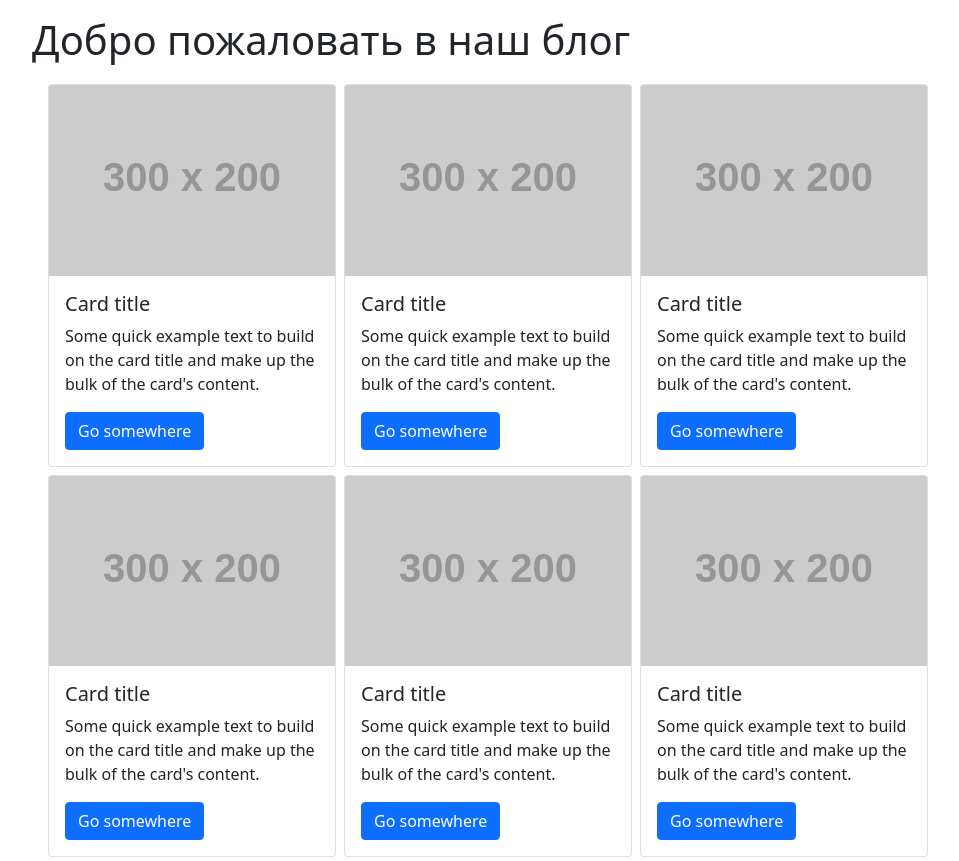
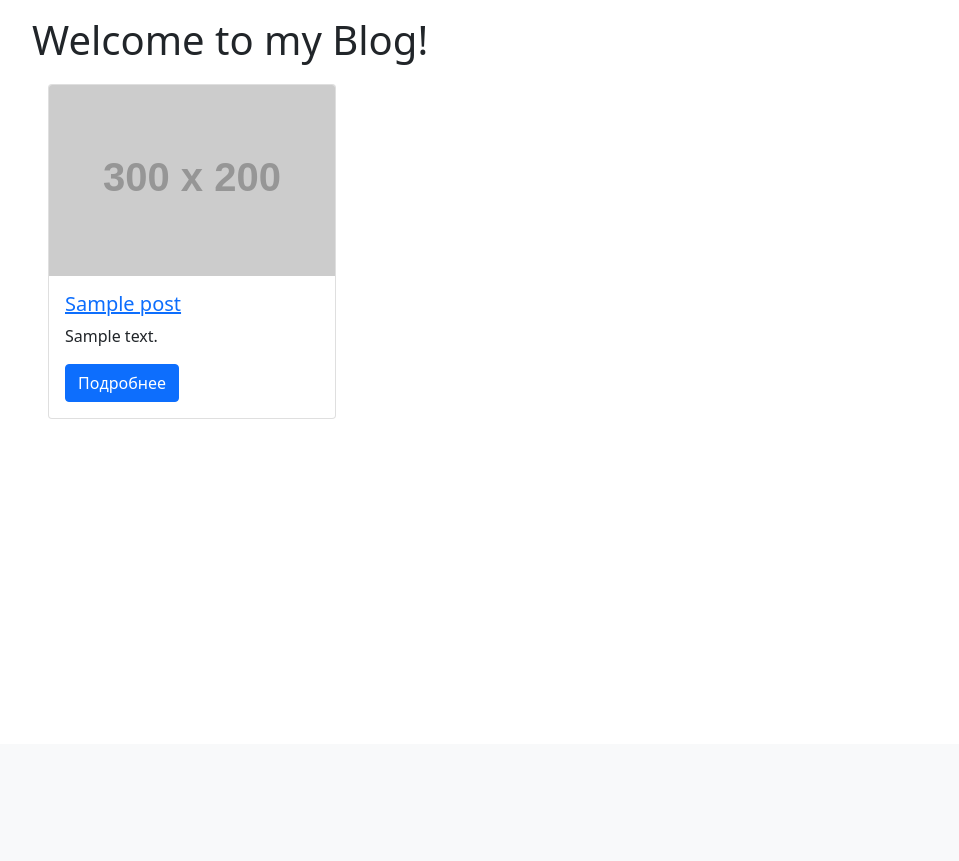
Before and after one commit to nlpepsicola88/php-blog, a PHP site: template templates/index.twig in a window 1280 px wide. Shown: the part 56-917 px from the top of the page, without its empty margins (50-1009 px from the left). After the commit the page ends 475 px from the top, so only its background shows below. Run offline with PHP 8.4, Linux system fonts and the light colour scheme; the template is opened without the code that fills it: most values are stand-ins (such as "Sample title", 1, 10 or a date in 2020); grey boxes labelled with a size stand in for pictures from a placeholder-image service; some libraries are stand-ins or nearby versions.

Commit message:
add PostsListWithContent

```diff
--- a/templates/index.twig
+++ b/templates/index.twig
@@ -1,76 +1,30 @@
 {% extends 'base.twig' %}
+
 {% block body %}
-
 <div class="container">
-   <h1 class=' mb-3 mt-3 '>Добро пожаловать в наш блог</h1>
-   <div class="container row  row-cols-auto">
-      <div class='p-1'>
+   <h1 class="mb-3 mt-3">Welcome to my Blog!</h1>
+   {% set rowCount = 1 %}
+   {% for post in posts %}
+      {% if rowCount == 1 %}
+         <div class="container row row-cols-auto">
+      {% endif %}
+      <div class="p-1">
          <div class="card" style="width: 18rem;">
-         <img src="https://dummyimage.com/300x200/6cabe6/ffffff.png" class="card-img-top" alt="...">
+            <img src="https://dummyimage.com/300x200/5b76ba/ffffff" class="card-img-top" alt="{{ post.title|escape }}">
             <div class="card-body">
-               <h5 class="card-title">Card title</h5>
-               <p class="card-text">Some quick example text to build on the card title and make up the bulk of the card's content.</p>
-               <a href="blog-post-1" class="btn btn-primary">Go somewhere</a>
+               <a href="{{ post.url_key }}"><h5 class="card-title">{{ post.title|escape }}</h5></a>
+               <p class="card-text">{{ post.description|escape }}</p>
+               <a href="{{ post.url_key }}" class="btn btn-primary">Подробнее</a>
             </div>
          </div>
       </div>
-
-      <div class='p-1'>
-         <div class="card" style="width: 18rem;">
-         <img src="https://dummyimage.com/300x200/6cabe6/ffffff.png" class="card-img-top" alt="...">
-            <div class="card-body">
-               <h5 class="card-title">Card title</h5>
-               <p class="card-text">Some quick example text to build on the card title and make up the bulk of the card's content.</p>
-               <a href="blog-post-2" class="btn btn-primary">Go somewhere</a>
-            </div>
+      {% set rowCount = rowCount + 1 %}
+      {% if rowCount == 1 %}
          </div>
-      </div>
-
-      <div class='p-1'>
-         <div class="card" style="width: 18rem;">
-         <img src="https://dummyimage.com/300x200/6cabe6/ffffff.png" class="card-img-top" alt="...">
-            <div class="card-body">
-               <h5 class="card-title">Card title</h5>
-               <p class="card-text">Some quick example text to build on the card title and make up the bulk of the card's content.</p>
-               <a href="blog-post-3" class="btn btn-primary">Go somewhere</a>
-            </div>
-         </div>
-      </div>
-
-      <div class="container row  row-cols-auto">
-      <div class='p-1'>
-         <div class="card" style="width: 18rem;">
-         <img src="https://dummyimage.com/300x200/6cabe6/ffffff.png" class="card-img-top" alt="...">
-            <div class="card-body">
-               <h5 class="card-title">Card title</h5>
-               <p class="card-text">Some quick example text to build on the card title and make up the bulk of the card's content.</p>
-               <a href="#" class="btn btn-primary">Go somewhere</a>
-            </div>
-         </div>
-      </div>
-
-      <div class='p-1'>
-         <div class="card" style="width: 18rem;">
-         <img src="https://dummyimage.com/300x200/6cabe6/ffffff.png" class="card-img-top" alt="...">
-            <div class="card-body">
-               <h5 class="card-title">Card title</h5>
-               <p class="card-text">Some quick example text to build on the card title and make up the bulk of the card's content.</p>
-               <a href="#" class="btn btn-primary">Go somewhere</a>
-            </div>
-         </div>
-      </div>
-
-      <div class='p-1'>
-         <div class="card" style="width: 18rem;">
-         <img src="https://dummyimage.com/300x200/6cabe6/ffffff.png" class="card-img-top" alt="...">
-            <div class="card-body">
-               <h5 class="card-title">Card title</h5>
-               <p class="card-text">Some quick example text to build on the card title and make up the bulk of the card's content.</p>
-               <a href="#" class="btn btn-primary">Go somewhere</a>
-            </div>
-         </div>
-      </div>
-
-   </div>
+      {% endif %}
+      {% if rowCount > 4 %}
+         {% set rowCount = 1 %}
+      {% endif %}
+   {% endfor %}
 </div>
 {% endblock %}
--- /dev/null
+++ b/templates/not-found.twig
@@ -0,0 +1,6 @@
+{% extends 'base.twig' %}
+{% block body %}
+<div class='container'>
+	<h1>Страница не найдена</h1>
+</div>
+{% endblock %}
```
Also changed, not shown: composer.json (+7 -1 lines), config/database.php (added, +9 -0 lines), index.php (+39 -8 lines), src/PostMapper.php (added, +40 -0 lines), templates/post.twig (+5 -5 lines), 1 other file.
